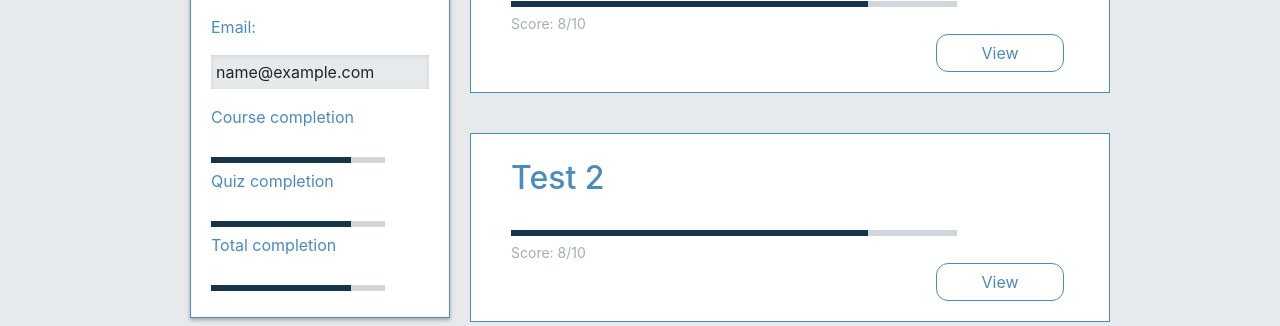
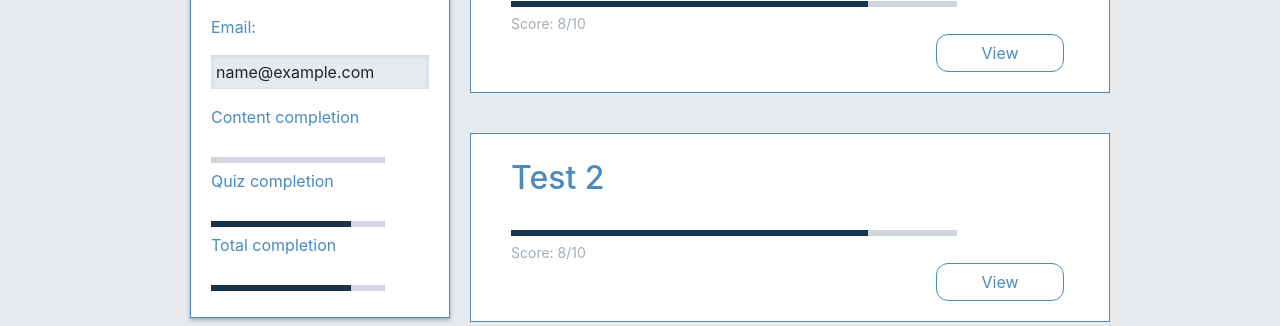
Before and after one commit to PythonPerfect/PythonPerfect, a Flask app: page /profile in a window 1280 px wide. Shown: the part 334-660 px from the top of the page. Run offline with Flask 2, Linux system fonts and the light colour scheme; the visitor is signed in with stand-in values (Sample User, id 1); data comes from the database, SQL or seed files in the repository; data that the repository does not hold is empty; some libraries are stand-ins or nearby versions.

Commit message:
progress tracker added to profile and dashboard

```diff
--- a/app/routes.py
+++ b/app/routes.py
@@ -92,8 +92,7 @@ def dashboard():
   form = AddCourseForm()
   if form.validate_on_submit():
     add_new_course(form.title.data)
-  all_courses = Course.query.all()
-  return render_template("dashboard.html", title="Dashboard", form=form, courses=all_courses)
+  return render_template("dashboard.html", title="Dashboard", form=form, all_courses=get_all_courses,all_content=get_all_content,all_content_viewed=get_all_content_viewed)
 
 # Course related routes
 # -----------------------------------------------------------------------------
@@ -205,7 +204,7 @@ def edit_quiz(quiz_id):
 @app.route("/profile")
 @login_required
 def profile():
-  return render_template("profile.html", title="Profile", user=current_user, courses=["Test 1", "Test 2"])
+  return render_template("profile.html", title="Profile", user=current_user, courses=["Test 1", "Test 2"],all_courses=get_all_courses, all_content=get_all_content, all_content_viewed=get_all_content_viewed)
 
 # Users
 @app.route("/users")
--- a/app/templates/dashboard.html
+++ b/app/templates/dashboard.html
@@ -57,7 +57,7 @@
     </div>
 
     <ul class="dash-course-list">
-      {% for course in courses %}
+      {% for course in all_courses() %}
       <li class="dash-course">
         <div>
           {% if current_user.admin %}
@@ -66,8 +66,8 @@
           </a>
           {% endif %}
           <p class="course-title py-blue">{{course.title}}</p>
-          <progress class="course-progress" value="80" max="100">32%</progress>
-          <p class="course-score">8/10 Completed</p>
+          <progress class="course-progress" value="{{all_content_viewed() | length }}" max="{{all_content() | length}}">32%</progress>
+          <p class="course-score">{{all_content_viewed() | length }}/{{ all_content() | length}} Completed</p>
           <a href="{{url_for('course', course_id=course.id)}}"
             ><span class="course-button btn btn-outline py-btn-blue"
               >Continue</span
--- a/app/templates/profile.html
+++ b/app/templates/profile.html
@@ -26,9 +26,9 @@
                 </p>
 
                 <p class="py-blue">
-                    Course completion
+                    Content completion
                 </p>
-                <progress class="course-progress" value="80" max="100">32%</progress>
+                <progress class="course-progress" value="{{all_content_viewed() | length}}" max="{{all_content() | length}}">32%</progress>
                 <p class="py-blue">
                 Quiz completion
                 </p>
```
